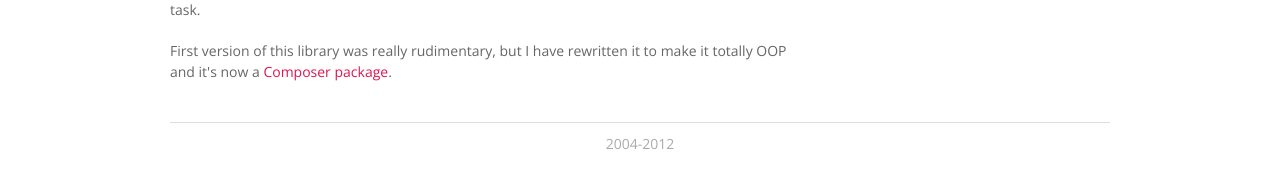
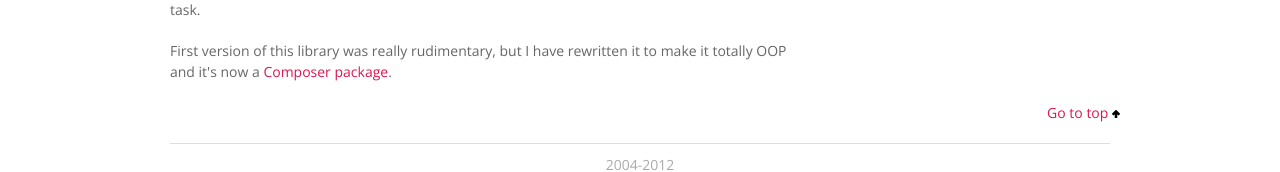
Before and after one commit to jorgelzpz/jorgelzpz.github.com, a Jekyll site: the page built from projects.html, in a window 1280 px wide. Shown: the part 1518-1690 px from the top of the page. Built offline with Jekyll 4.4.1, drawn with Linux system fonts in a browser that asks for light colours; Markdown is read by kramdown in place of the engine named in the settings.

Commit message:
Add 'Go to top' include file

```diff
--- /dev/null
+++ b/_includes/totop.html
@@ -0,0 +1,6 @@
+    <div class="sixteen columns" id="totop">
+    <a href="#top">
+    Go to top
+    <img src="/img/arrow_up_8x8.png" alt="Top" />
+    </a>
+    </div>
--- a/_layouts/default.html
+++ b/_layouts/default.html
@@ -39,8 +39,7 @@
 
 </head>
 <body>
-
-
+  <a name="top"></a>
 
   <!-- Primary Page Layout
   ================================================== -->
--- a/css/adobo.css
+++ b/css/adobo.css
@@ -25,6 +25,9 @@ h1 a:hover {
 #pagetitle {
   margin-bottom: 20px; }
 
+#totop {
+  text-align: right; }
+
 #footer {
   margin-top: 20px;
   border-top: 1px solid #dddddd;
--- a/css/adobo.scss
+++ b/css/adobo.scss
@@ -36,6 +36,10 @@ h1 a:hover {
   margin-bottom: 20px;
 }
 
+#totop {
+  text-align: right;
+}
+
 #footer {
   margin-top: 20px;
   border-top: 1px solid $lines;
--- a/projects.html
+++ b/projects.html
@@ -94,4 +94,6 @@ rewritten it to make it totally OOP and it's now a <a
 target="_blank"
 href="http://packagist.org/packages/us/libopensso">Composer package</a>.</p>
 
+{% include totop.html %}
+
 </div>
```
Also changed, not shown: img/arrow_up_8x8.png (added).
